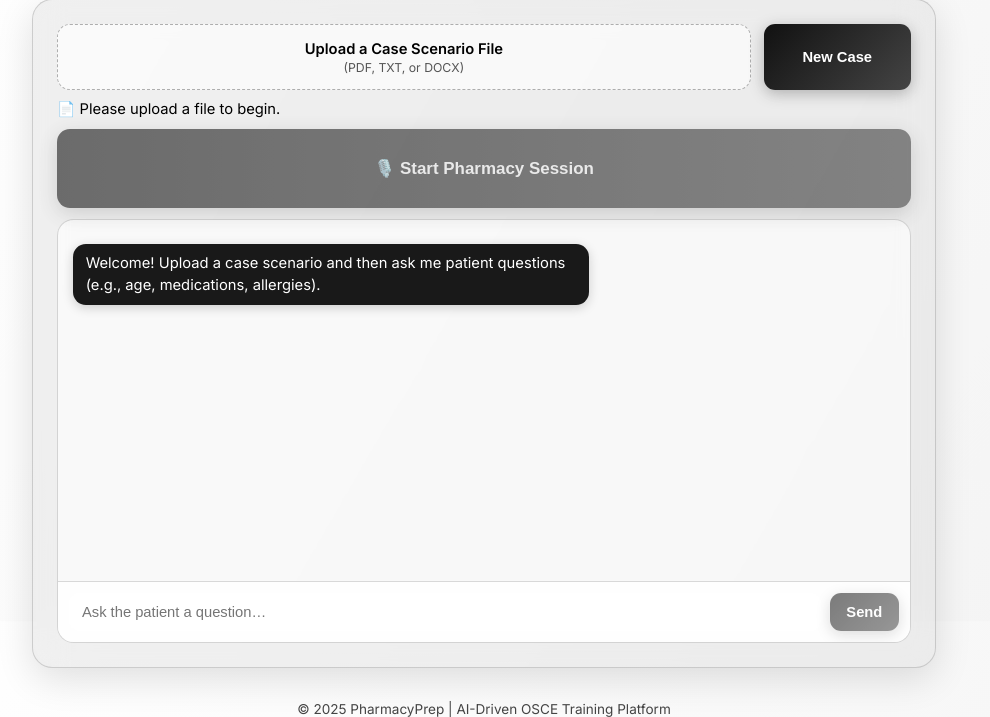
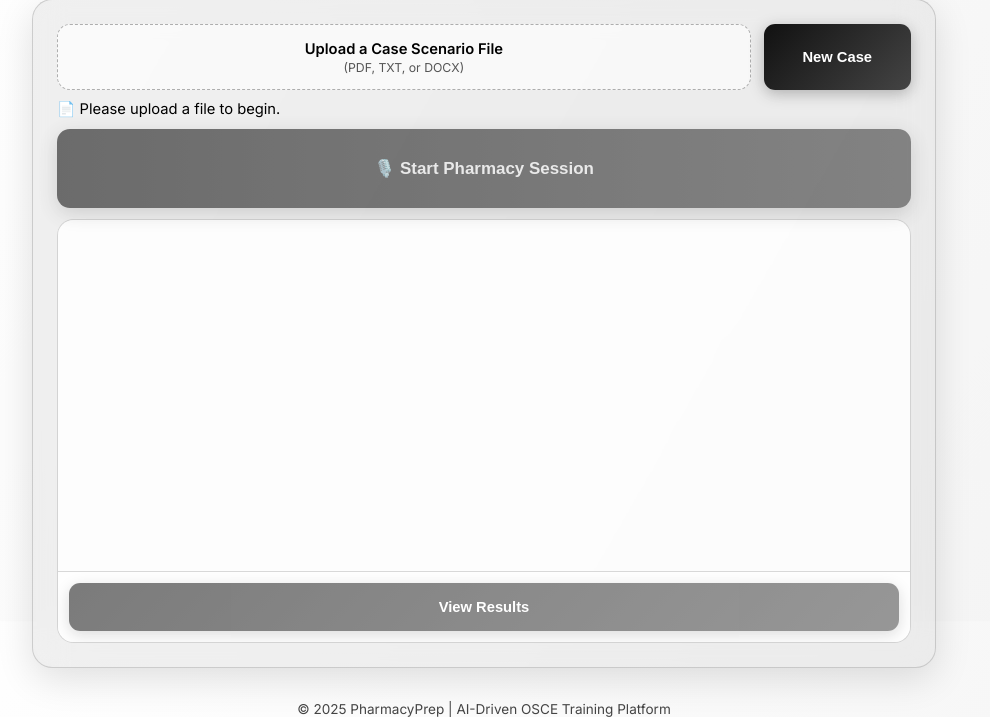
Before and after one commit to GithubObjectPharm/OSCETraining, a Flask app: page / in a window 1280 px wide. Shown: the part 116-833 px from the top of the page, without its empty margins (156-1146 px from the left). Run offline with Flask 3, Linux system fonts and the light colour scheme.

Commit message:
Update index.html

```diff
--- a/templates/index.html
+++ b/templates/index.html
@@ -82,6 +82,20 @@
       font-size: 1rem;
     }
     .btn:hover { transform: translateY(-1.5px); }
+
+      #resultsBtn {
+      background: var(--btn-grad);
+      border: none;
+      color: #fff;
+      border-radius: 12px;
+      font-weight: 700;
+      cursor: pointer;
+      box-shadow: 0 4px 16px rgba(0, 0, 0, .25);
+      transition: .2s transform ease;
+      white-space: nowrap;
+    }
+    #resultsBtn:hover { transform: translateY(-1.5px); }
+
 
     /* ---------- Disabled State Enhancements ---------- */
     #micBtn:disabled,
@@ -209,8 +223,9 @@
     <section class="chat">
       <div id="messages" class="messages"></div>
       <div class="input-row">
-        <input id="userInput" type="text" placeholder="Ask the patient a question…">
-        <button id="sendBtn" class="btn">Send</button>
+        <button id="resultsBtn" class="btn" style="width: 100%; height: 52px; font-size: 1rem; font-weight: 700;">
+          View Results
+        </button>
       </div>
     </section>
   </main>
@@ -218,62 +233,85 @@
   <footer>© 2025 PharmacyPrep | AI-Driven OSCE Training Platform</footer>
 
 <script>
-const fileInput = document.getElementById('caseFile');
-const statusEl  = document.getElementById('status');
-const messages  = document.getElementById('messages');
-const input     = document.getElementById('userInput');
-const sendBtn   = document.getElementById('sendBtn');
-const resetBtn  = document.getElementById('resetBtn');
-const micBtn    = document.getElementById('micBtn');
+const fileInput   = document.getElementById('caseFile');
+const statusEl    = document.getElementById('status');
+const messages    = document.getElementById('messages');
+const resetBtn    = document.getElementById('resetBtn');
+const micBtn      = document.getElementById('micBtn');
+const resultsBtn  = document.getElementById('resultsBtn');
 
 let recognition;
 let sessionActive = false;
 let isSpeaking = false;
 let fileUploaded = false;
-let locked = false; // 🔒 NEW: prevents overlapping replies
+let locked = false;
+let transcriptHTML = ''; // store transcript for toggling back
+let caseResults = null; // cache results for this uploaded case
 
+
+
+// --- Initial Setup ---
 statusEl.textContent = '📄 Please upload a file to begin.';
+micBtn.disabled = true;
+resultsBtn.disabled = true;
 
-// Disable all controls initially
-input.disabled = true;
-sendBtn.disabled = true;
-micBtn.disabled = true;
-
-function scrollToBottom(){ messages.scrollTop = messages.scrollHeight; }
-function addBubble(sender, text){
-  const wrap=document.createElement('div');
-  wrap.className='msg '+sender;
-  wrap.innerHTML=`<div class="bubble">${text}</div>`;
-  messages.appendChild(wrap); scrollToBottom();
+// --- Utility ---
+function scrollToBottom() { messages.scrollTop = messages.scrollHeight; }
+function addBubble(sender, text) {
+  const wrap = document.createElement('div');
+  wrap.className = 'msg ' + sender;
+  wrap.innerHTML = `<div class="bubble">${text}</div>`;
+  messages.appendChild(wrap);
+  scrollToBottom();
 }
 
 function disableSessionControls() {
-  input.disabled = true;
-  sendBtn.disabled = true;
   micBtn.disabled = true;
+  resultsBtn.disabled = true;
 }
-
 function enableSessionControls() {
-  input.disabled = false;
-  sendBtn.disabled = false;
   micBtn.disabled = false;
+  resultsBtn.disabled = false;
 }
 
 /* --------- Upload Case ---------- */
-fileInput.addEventListener('change', async e=>{
-  const file=e.target.files[0];
-  if(!file){ statusEl.textContent='📄 Please upload a file to begin.'; return; }
-  statusEl.textContent='🧠 Uploading and reading case…';
-  const fd=new FormData(); fd.append('file',file);
-  try{
-    const res=await fetch('/upload',{method:'POST',body:fd});
-    const data=await res.json();
-    if(data.error){ statusEl.textContent='❌ '+data.error; return; }
-    statusEl.textContent='✅ Case ready. The AI has assumed the patient role.';
+fileInput.addEventListener('change', async (e) => {
+  const file = e.target.files[0];
+  if (!file) {
+    statusEl.textContent = '📄 Please upload a file to begin.';
+    return;
+  }
+
+  statusEl.textContent = '🧠 Uploading and reading case…';
+  const fd = new FormData();
+  fd.append('file', file);
+
+  try {
+    const res = await fetch('/upload', { method: 'POST', body: fd });
+    const data = await res.json();
+
+if (data.error) {
+  statusEl.textContent = '❌ ' + data.error;
+  return;
+}
+
+statusEl.textContent = '✅ Case ready. The AI has assumed the patient role.';
 fileUploaded = true;
 enableSessionControls();
-    addBubble('ai','Case uploaded successfully. You may begin asking questions.');
-  }catch{ statusEl.textContent='❌ Upload failed.'; }
+
+// Show Case Scenario clearly
+// Show Case Summary clearly
+if (data.case_summary) {
+  const formatted = data.case_summary
+    .replace(/^Case Summary:/i, "<b>Case Summary:</b> ")
+    .replace(/^Case Scenario:/i, "<b>Case Summary:</b> ");
+  addBubble('ai', formatted);
+} else {
+  addBubble('ai', '<b>Case Summary:</b> A patient has come to the pharmacy seeking advice.');
+}
+  } catch {
+    statusEl.textContent = '❌ Upload failed.';
+  }
 });
 
 /* ---------- TTS ---------- */
@@ -290,17 +328,15 @@
       if (!d.audio) { isSpeaking = false; locked = false; return; }
       const audio = new Audio(d.audio);
 
-    // Show speaking state
       micBtn.classList.remove('active');
       micBtn.classList.add('speaking');
       micBtn.textContent = '🎙️ Speaking...';
       micBtn.style.background = 'linear-gradient(90deg, #ff8a00, #ff1744)';
-
       audio.play();
 
       audio.onended = () => {
         isSpeaking = false;
-      locked = false; // ✅ Unlock only after AI finishes speaking
+        locked = false;
         micBtn.classList.remove('speaking');
         micBtn.classList.add('active');
         micBtn.textContent = '🎧 Listening...';
@@ -312,42 +348,38 @@
     .catch(() => { isSpeaking = false; locked = false; });
 }
 
-/* ---------- Send Question ---------- */
-async function sendQuestion(text){
-  if (!fileUploaded || locked) return; // ✅ ignore if busy
-  const question=text||input.value.trim();
-  if(!question) return;
-  locked = true; // 🔒 Lock before sending
-  addBubble('user',question);
-  input.value='';
-  try{
-    const res=await fetch('/ask',{
-      method:'POST',
-      headers:{'Content-Type':'application/json'},
-      body:JSON.stringify({question})
+/* ---------- Ask ---------- */
+async function sendQuestion(text) {
+  if (!fileUploaded || locked) return;
+  const question = text?.trim();
+  if (!question) return;
+
+  locked = true;
+  addBubble('user', question);
+
+  try {
+    const res = await fetch('/ask', {
+      method: 'POST',
+      headers: { 'Content-Type': 'application/json' },
+      body: JSON.stringify({ question })
     });
-    const data=await res.json();
-    if(data.error){ addBubble('ai','(Error) '+data.error); locked=false; return; }
-    addBubble('ai',data.answer);
+    const data = await res.json();
+
+    if (data.error) {
+      addBubble('ai', '(Error) ' + data.error);
+      locked = false;
+      return;
+    }
+
+    addBubble('ai', data.answer);
     playVoice(data.answer);
-  }catch{ addBubble('ai','(Network error)'); locked=false; }
+  } catch {
+    addBubble('ai', '(Network error)');
+    locked = false;
   }
-sendBtn.addEventListener('click',()=>sendQuestion());
-input.addEventListener('keydown',e=>{if(e.key==='Enter')sendQuestion();});
+}
 
-/* ---------- Reset Case ---------- */
-resetBtn.addEventListener('click', async ()=>{
-  stopPharmacySession();
-  await fetch('/reset-case',{method:'POST'});
-  messages.innerHTML='';
-  fileInput.value=''; input.value='';
-  fileUploaded = false;
-  disableSessionControls();
-  statusEl.textContent='📄 Please upload a file to begin.';
-  addBubble('ai','🆕 New session started. Upload a case to begin.');
-});
-
-/* ---------- Speech Recognition ---------- */
+/* ---------- Recognition ---------- */
 function startPharmacySession() {
   if (!fileUploaded) return;
   const SpeechRecognition = window.SpeechRecognition || window.webkitSpeechRecognition;
@@ -367,7 +399,7 @@
   };
 
   recognition.onresult = (e) => {
-    if (locked) return; // ✅ ignore mid-response fragments
+    if (locked) return;
     const spoken = e.results[0][0].transcript.trim();
     sendQuestion(spoken);
   };
@@ -391,21 +423,138 @@
   sessionActive = false;
   locked = false;
   if (recognition) recognition.stop();
-  micBtn.classList.remove('active','speaking');
+  micBtn.classList.remove('active', 'speaking');
   micBtn.textContent = '🎙️ Start Pharmacy Session';
   micBtn.style.background = 'linear-gradient(90deg, #000, #333)';
 }
 
-/* ---------- Toggle Button ---------- */
-micBtn.addEventListener('click',()=>{
+/* ---------- Toggle ---------- */
+micBtn.addEventListener('click', () => {
   if (!fileUploaded) return;
   sessionActive = !sessionActive;
-  if(sessionActive) startPharmacySession();
+  if (sessionActive) startPharmacySession();
   else stopPharmacySession();
 });
 
+/* ---------- Results ---------- */
+resultsBtn.addEventListener('click', async () => {
+  if (!fileUploaded) return;
+
+  // If we already have cached results, show them immediately
+  if (caseResults) {
+    renderResults(caseResults);
+    return;
+  }
+
+  transcriptHTML = messages.innerHTML;
+  messages.innerHTML = '';
+  messages.style.background = 'var(--glass-strong)';
+  addBubble('ai', '📊 Generating performance analysis...');
+
+  try {
+    const res = await fetch('/results');
+    const data = await res.json();
+    if (data.error) {
+      addBubble('ai', '(Error) ' + data.error);
+      return;
+    }
+
+    // ✅ cache once per case
+    caseResults = data;
+    renderResults(data);
+
+  } catch {
+    addBubble('ai', '(Network error while fetching results)');
+  }
+});
+
+
+function renderBar(label, percent) {
+  return `
+    <div style="margin-bottom:10px;">
+      <div style="font-weight:600;margin-bottom:4px;">${label}
+        <span style="float:right;">${percent}%</span>
+      </div>
+      <div style="width:100%;background:#eee;border-radius:6px;overflow:hidden;height:10px;">
+        <div style="width:${percent}%;height:100%;background:#4aa3a3;border-radius:6px;"></div>
+      </div>
+    </div>
+  `;
+}
+
+
+// helper function for bars
+function renderBar(label, percent) {
+  return `
+    <div style="margin-bottom:10px;">
+      <div style="font-weight:600;margin-bottom:4px;">${label}
+        <span style="float:right;">${percent}%</span>
+      </div>
+      <div style="width:100%;background:#eee;border-radius:6px;overflow:hidden;height:10px;">
+        <div style="width:${percent}%;height:100%;background:#4aa3a3;border-radius:6px;"></div>
+      </div>
+    </div>
+  `;
+}
+
+function renderResults(data) {
+  const html = `
+    <div style="display:flex;justify-content:space-between;gap:32px;flex-wrap:wrap;margin-top:8px;position:relative;">
+<button id="backBtn"
+  style="position:absolute;top:-18px;left:-8px;
+  background:linear-gradient(135deg,#111,#444);
+  color:#fff;border:none;border-radius:10px;
+  padding:10px 18px;font-weight:700;font-size:1rem;
+  cursor:pointer;box-shadow:0 4px 10px rgba(0,0,0,.25);
+  transition:transform .2s ease;">
+  ← Back
+</button>
+
+      <div style="flex:1;min-width:280px;">
+        <div style="margin-bottom:8px;font-weight:600;">Strengths</div>
+        <ul style="list-style:disc;padding-left:20px;margin:0 0 14px 0;font-size:1rem;">
+          ${data.good.map(f => `<li>${f}</li>`).join('')}
+        </ul>
+        <div style="margin-bottom:8px;font-weight:600;">Areas for Improvement</div>
+        <ul style="list-style:disc;padding-left:20px;margin:0;font-size:1rem;">
+          ${data.improvement.map(f => `<li>${f}</li>`).join('')}
+        </ul>
+      </div>
+      <div style="flex:1;min-width:260px;">
+        <h3 style="margin-top:20px;">Interaction Analysis</h3>
+        ${renderBar('Listening', data.listening)}
+        ${renderBar('Empathy', data.empathy)}
+        ${renderBar('Communication', data.communication)}
+        ${renderBar('Problem-Solving', data.problem_solving)}
+      </div>
+    </div>
+  `;
+  messages.innerHTML = html;
+
+  document.getElementById('backBtn').addEventListener('click', () => {
+    messages.innerHTML = transcriptHTML;
+    scrollToBottom();
+  });
+}
+
+
+
+/* ---------- Reset Case ---------- */
+resetBtn.addEventListener('click', async () => {
+  stopPharmacySession();
+  await fetch('/reset-case', { method: 'POST' });
+  messages.innerHTML = '';
+  messages.style.background = 'var(--glass-strong)';
+  fileInput.value = '';
+  fileUploaded = false;
+  disableSessionControls();
+  statusEl.textContent = '📄 Please upload a file to begin.';
+  addBubble('ai', '🆕 New session started. Upload a case to begin.');
+});
+
 /* ---------- Welcome ---------- */
-addBubble('ai','Welcome! Upload a case scenario and then ask me patient questions (e.g., age, medications, allergies).');
+messages.style.background = 'var(--glass-strong)';
+addBubble('ai', data.case_scenario || 'Case Scenario: The patient presents for medication counseling.');
 </script>
 </body>
 </html>
```
Lines whose indentation alone changed are shown as unchanged.
